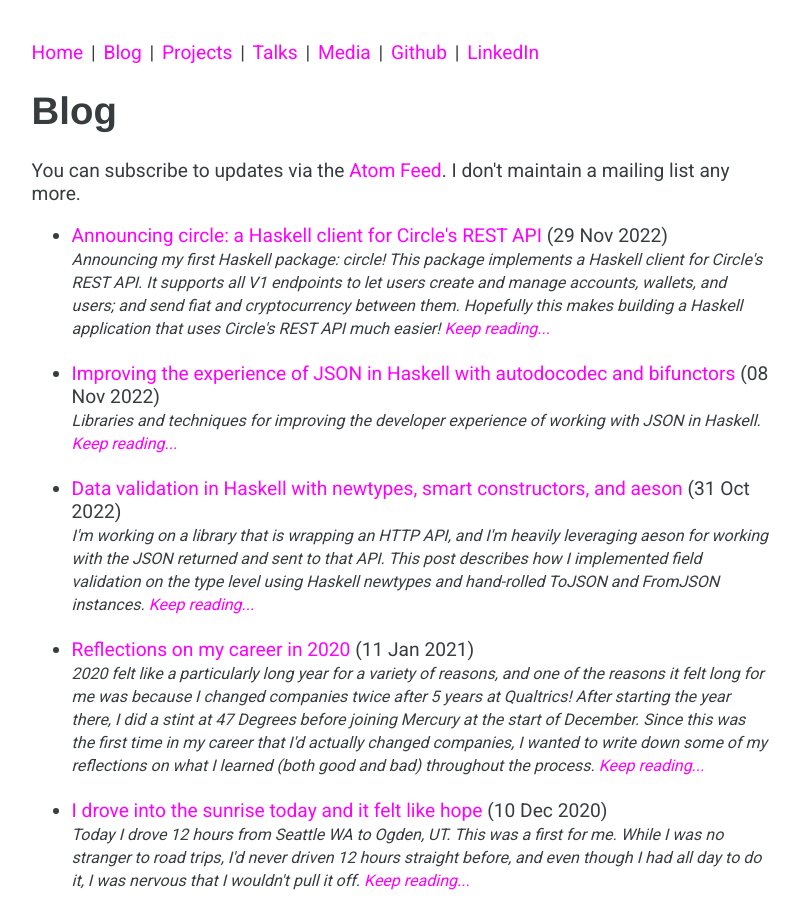
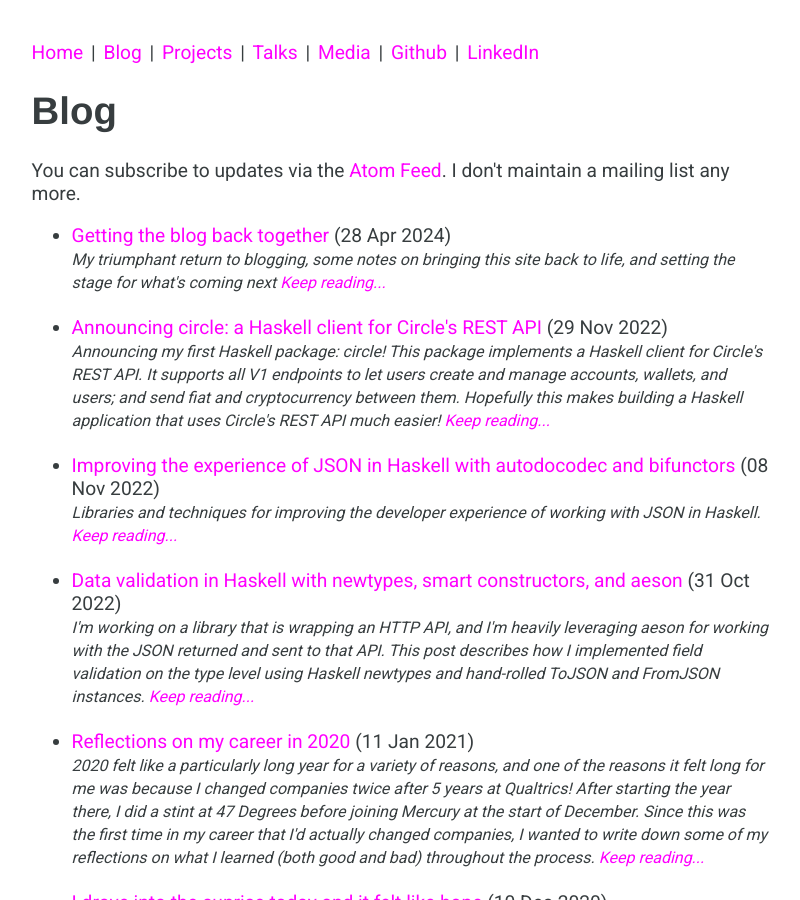
Before and after one commit to dmarticus/dmarticus.github.io, a Jekyll site: the page built from blog.html, in a window 1280 px wide and 900 px high. Shown: the whole window, without its empty margins (239-1039 px from the left). Built offline with Jekyll 4.4.1, drawn with Linux system fonts in a browser that asks for light colours; some of the changed lines change nothing that is shown.

Commit message:
added my return poast

````diff
--- /dev/null
+++ b/_posts/2024-04-28-getting-the-blog-back-together.md
@@ -0,0 +1,55 @@
+---
+title: "Getting the blog back together"
+layout: post
+tags: [meta, jekyll, ruby]
+post_summary: "My triumphant return to blogging, some notes on bringing this site back to life, and setting the stage for what's coming next"
+---
+
+The other day I was reading one of my [old blog posts](https://www.dylanamartin.com/2022/10/31/use-newtypes-for-typesafe-data-validation-with-aeson.html), and I was struck by how happy it made me to read.  I wrote that post during a time in my life where I was programming a lot and really enjoying it, and returning to that post brought me back to that time in my life where my joy for my work was overflowing and I could scarcely contain my excitement to share what I was learning with the world.  A few exhausting jobs later, and I almost don't recognize the guy who wrote those posts.  For the last several months, programming (and frankly, much of my work in general) hasn't felt joyful at all.  I miss that old version of myself.  I wanted to bring him back.
+
+To that end, I made some changes. I quit my job and took a new one that I'm extremely excited about (more on that in a future post).  I did the [75 Hard](https://andyfrisella.com/pages/75hard-info) and re-evaluated my diet, exercise, and substance use habits.  I got engaged.  A lot has changed since the last time I wrote here, but I also feel like my old self in a major way: I want to write again.
+
+So, I'm back. I have a few posts cooking in the near future that I'm looking forward to releasing soon, but today I'm just announcing my return.  But, to do that, I needed to make sure I could actually build my site to preview my posts.  Turns out, some bitrot had set in, and so I needed to make a few tweaks to get my site working again.  This ended up turning into a bit of a rabbithole, so I figured I'd share that story, too.  Let's dive in.
+
+## Is this thing on?
+
+One of the reasons I've loved working with Jekyll over the years is that it just _works_. It's always been easy for me to build, run, and test my posts; and configuring plugins and other goodies has been simple and well-documented.  However, it'd been a few years (and several new laptops) since my last post, and so when I tried and I found that stuff isn't working any more.  My trusty `bundle exec jekyll serve` command ended up puking up some absolute nonsense, which mostly boiled down to this
+
+```sh
+Installing commonmarker 0.17.13 with native extensions
+Gem::Ext::BuildError: ERROR: Failed to build gem native extension.
+
+    current directory: /private/var/folders/t1/f1qn55zs1ms8m0q6n4mdf7sh0000gp/T/bundler20240427-78980-sbeze4commonmarker-0.17.13/gems/commonmarker-0.17.13/ext/commonmarker
+/System/Library/Frameworks/Ruby.framework/Versions/2.6/usr/bin/ruby -I /System/Library/Frameworks/Ruby.framework/Versions/2.6/usr/lib/ruby/2.6.0 -r ./siteconf20240427-78980-ujdl51.rb extconf.rb
+creating Makefile
+
+current directory: /private/var/folders/t1/f1qn55zs1ms8m0q6n4mdf7sh0000gp/T/bundler20240427-78980-sbeze4commonmarker-0.17.13/gems/commonmarker-0.17.13/ext/commonmarker
+make "DESTDIR=" clean
+
+current directory: /private/var/folders/t1/f1qn55zs1ms8m0q6n4mdf7sh0000gp/T/bundler20240427-78980-sbeze4commonmarker-0.17.13/gems/commonmarker-0.17.13/ext/commonmarker
+make "DESTDIR="
+make: *** No rule to make target `/Library/Developer/CommandLineTools/SDKs/MacOSX.sdk/System/Library/Frameworks/Ruby.framework/Versions/2.6/usr/include/ruby-2.6.0/universal-darwin23/ruby/config.h',
+needed by `arena.o'.  Stop.
+
+make failed, exit code 2
+
+Gem files will remain installed in /var/folders/t1/f1qn55zs1ms8m0q6n4mdf7sh0000gp/T/bundler20240427-78980-sbeze4commonmarker-0.17.13/gems/commonmarker-0.17.13 for inspection.
+Results logged to /var/folders/t1/f1qn55zs1ms8m0q6n4mdf7sh0000gp/T/bundler20240427-78980-sbeze4commonmarker-0.17.13/extensions/universal-darwin-23/2.6.0/commonmarker-0.17.13/gem_make.out
+
+An error occurred while installing commonmarker (0.17.13), and Bundler cannot continue.
+Make sure that `gem install commonmarker -v '0.17.13' --source 'https://rubygems.org/'` succeeds before bundling.
+
+In Gemfile:
+  github-pages was resolved to 209, which depends on
+    jekyll-commonmark-ghpages was resolved to 0.1.6, which depends on
+      jekyll-commonmark was resolved to 1.3.1, which depends on
+        commonmarker
+```
+
+After poking around online a bit and trying a few more things to fix it, I realized that the problem was that my dependencies were just too old to be compatible with the version of Ruby on my system.  I briefly considered trying to use [rbenv](https://github.com/rbenv/rbenv) to install an older version that was compatible, but then I had a better idea: why not just upgrade my site to use a later version of Ruby, delete my `Gemfile.lock`, and just try everything from scratch?
+
+Turned out, that worked perfectly.  The change, as with most things like this, ended up being [quite simple](https://github.com/dmarticus/dmarticus.github.io/pull/94)
+
+## We're back baby
+
+`bundle exec jekyll serve` works perfectly, everything looks great, and I'm good to start writing some new posts (just so long as I don't take another 2-year hiatus, ha).  Very pleased that Jekyll just works again.  See y'all soon :)
````
Also changed, not shown: _posts/2022-11-29-announcing-circle.md (line endings or trailing spaces).
